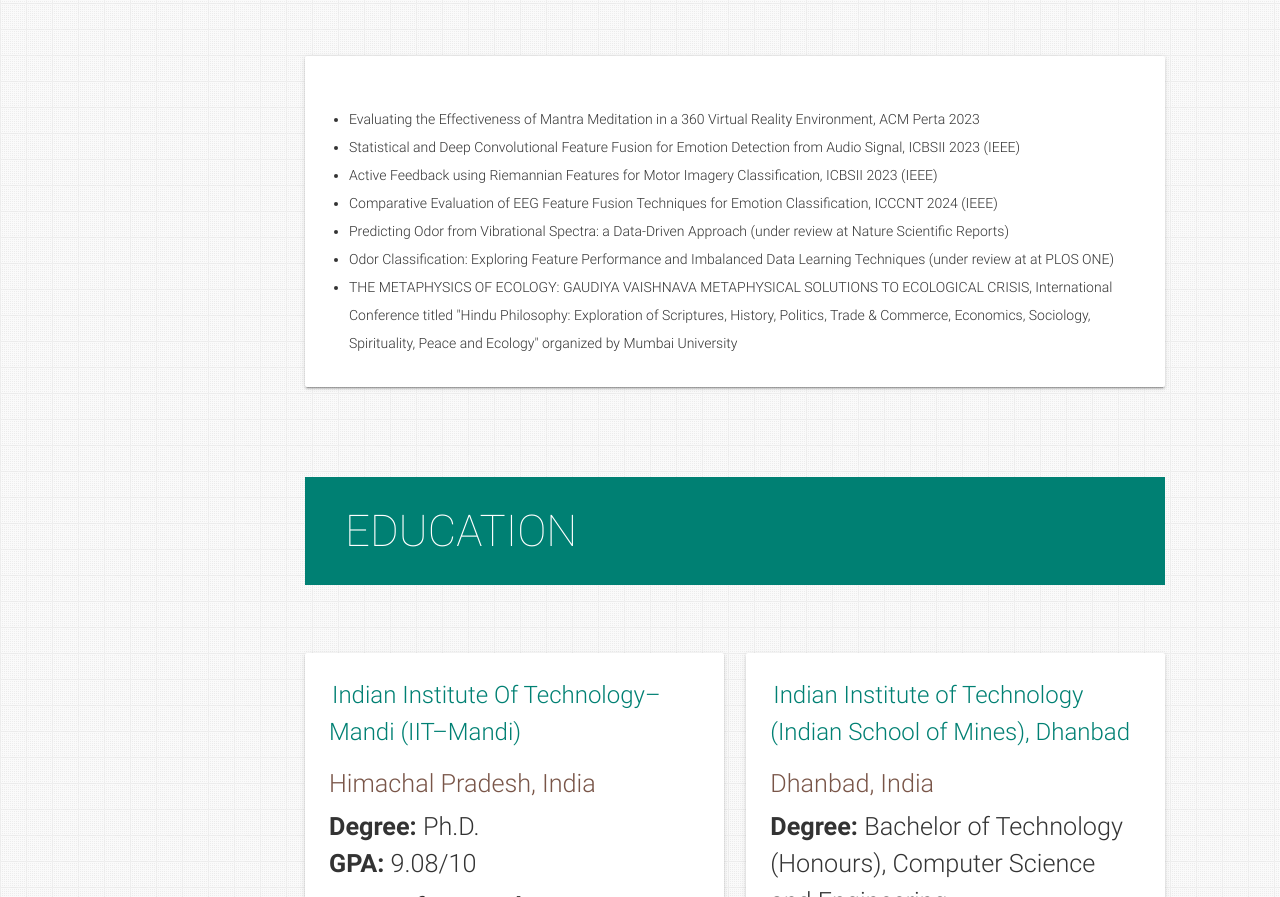
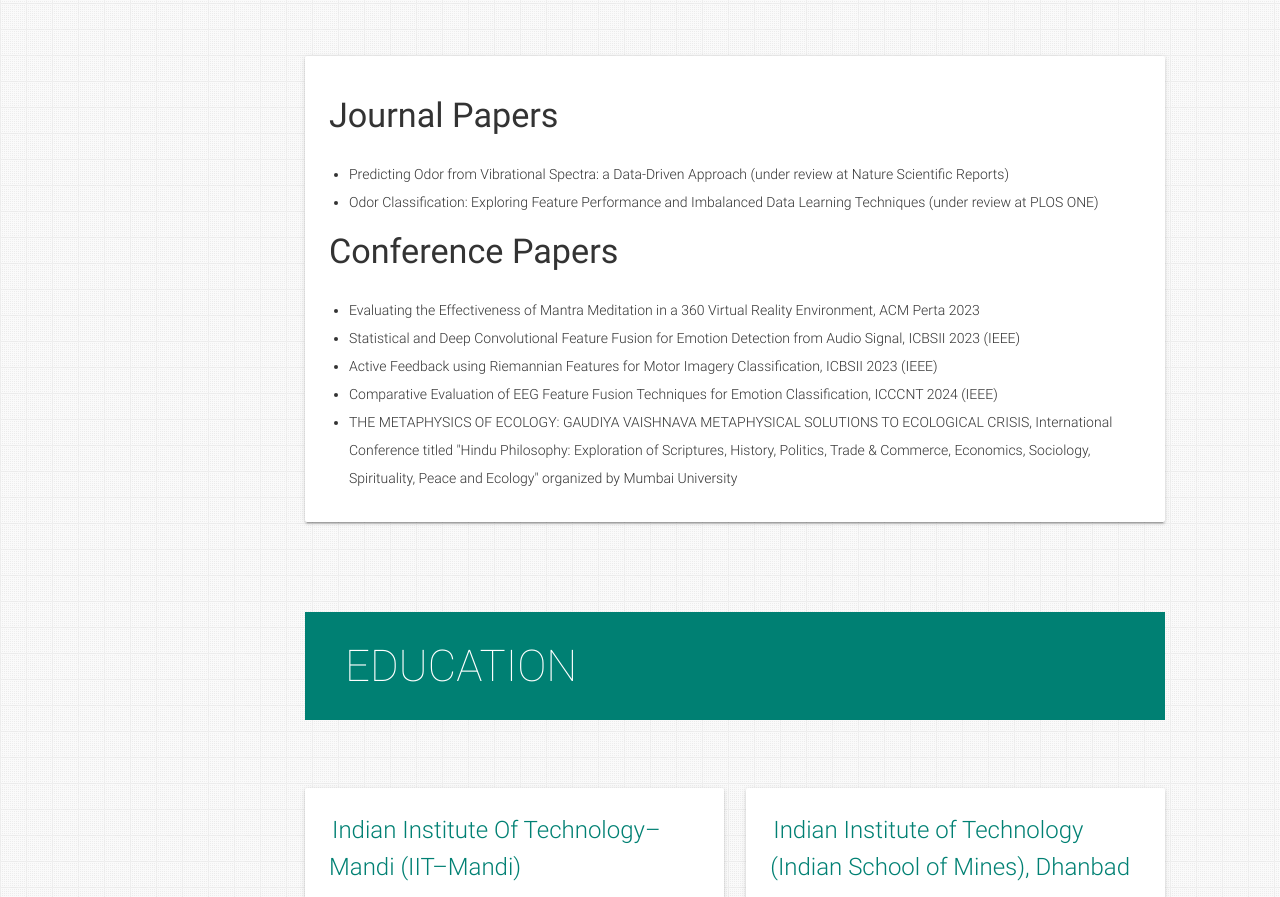
Before and after one commit to durgesgameta/portfolio, a plain HTML site: page index.html in a window 1280 px wide. Shown: the part 5275-6172 px from the top of the page. Drawn offline with nearby package versions, Linux system fonts and the light colour scheme.

Commit message:
Update index.html
j and conf diff

```diff
--- a/index.html
+++ b/index.html
@@ -543,13 +543,17 @@
   <div class="container flow-text">
     <div class="card">
       <div class="card-content">
+        <h4>Journal Papers</h4>
+        <ul>
+          <li>Predicting Odor from Vibrational Spectra: a Data-Driven Approach (under review at Nature Scientific Reports)</li>
+          <li>Odor Classification: Exploring Feature Performance and Imbalanced Data Learning Techniques (under review at PLOS ONE)</li>
+        </ul>
+        <h4>Conference Papers</h4>
         <ul>
           <li>Evaluating the Effectiveness of Mantra Meditation in a 360 Virtual Reality Environment, ACM Perta 2023</li>
           <li>Statistical and Deep Convolutional Feature Fusion for Emotion Detection from Audio Signal, ICBSII 2023 (IEEE)</li>
           <li>Active Feedback using Riemannian Features for Motor Imagery Classification, ICBSII 2023 (IEEE)</li>
           <li>Comparative Evaluation of EEG Feature Fusion Techniques for Emotion Classification, ICCCNT 2024 (IEEE)</li>
-          <li>Predicting Odor from Vibrational Spectra: a Data-Driven Approach (under review at Nature Scientific Reports)</li>
-          <li>Odor Classification: Exploring Feature Performance and Imbalanced Data Learning Techniques (under review at at PLOS ONE)</li>
           <li>THE METAPHYSICS OF ECOLOGY: GAUDIYA VAISHNAVA METAPHYSICAL SOLUTIONS TO ECOLOGICAL CRISIS, International Conference titled "Hindu Philosophy:
             Exploration of Scriptures, History, Politics, Trade & Commerce, Economics, Sociology, Spirituality, Peace and Ecology" organized by Mumbai University</li>
         </ul>
```
